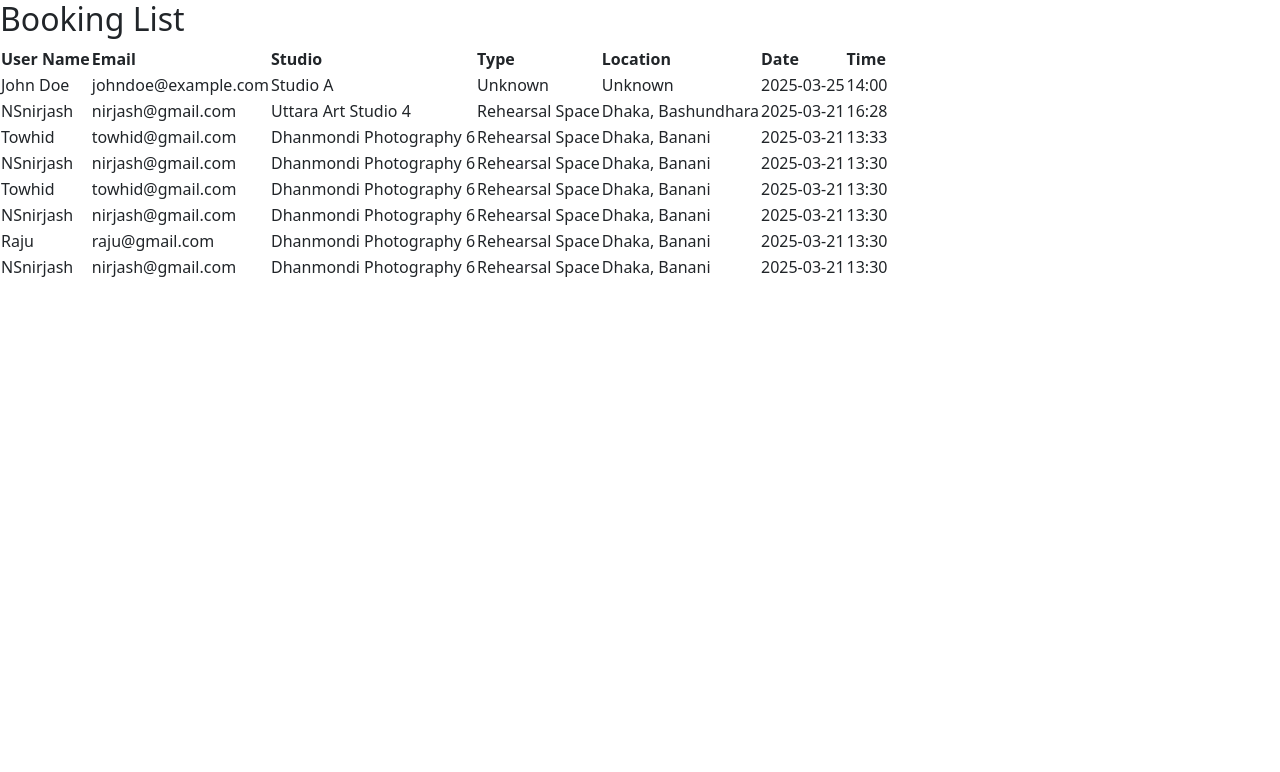
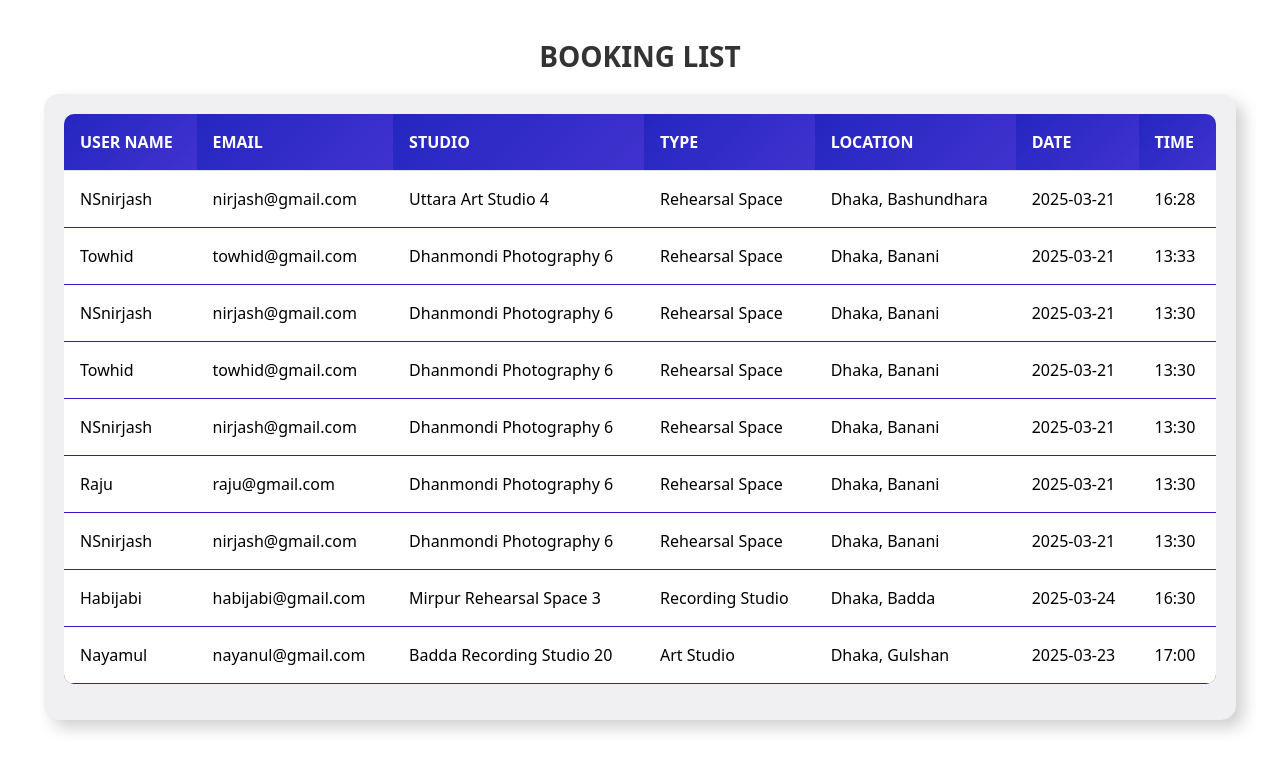
Before and after one commit to NSnirjash/Studio_Booking_Application, an Angular app in the folder StudioBookingApplication/: page /viewBookings in a window 1280 px wide. Shown: the top 772 px of the page. Built offline with nearby package versions, Linux system fonts and the light colour scheme; data requests are answered from the project's data file.

Commit message:
almost done

```diff
--- a/StudioBookingApplication/db.json
+++ b/StudioBookingApplication/db.json
@@ -2037,16 +2037,6 @@
     }
   ],
   "bookings": [
-    {
-      "studio": "Studio A",
-      "date": "2025-03-25",
-      "time": "14:00",
-      "user": {
-        "name": "John Doe",
-        "email": "johndoe@example.com"
-      },
-      "id": "7009"
-    },
     {
       "id": "0977",
       "studio": "Uttara Art Studio 4",
@@ -2116,6 +2106,26 @@
         "name": "NSnirjash",
         "email": "nirjash@gmail.com"
       }
+    },
+    {
+      "id": "2395",
+      "studio": "Mirpur Rehearsal Space 3",
+      "date": "2025-03-24",
+      "time": "16:30",
+      "user": {
+        "name": "Habijabi",
+        "email": "habijabi@gmail.com"
+      }
+    },
+    {
+      "id": "a12b",
+      "studio": "Badda Recording Studio 20",
+      "date": "2025-03-23",
+      "time": "17:00",
+      "user": {
+        "name": "Nayamul",
+        "email": "nayanul@gmail.com"
+      }
     }
   ]
 }
--- a/StudioBookingApplication/src/app/app.component.html
+++ b/StudioBookingApplication/src/app/app.component.html
@@ -1,2 +1,3 @@
 
-<router-outlet />
+
+<router-outlet></router-outlet>
--- a/StudioBookingApplication/src/app/app.module.ts
+++ b/StudioBookingApplication/src/app/app.module.ts
@@ -9,12 +9,16 @@ import { HttpClientModule, provideHttpClient, withFetch } from '@angular/common/
 import { BookingComponent } from './components/booking/booking.component';
 import { BookingListComponent } from './components/booking-list/booking-list.component';
 
+
+
 @NgModule({
   declarations: [
     AppComponent,
     StudioListComponent,
     BookingComponent,
     BookingListComponent,
+
+
   ],
   imports: [
     BrowserModule,
--- a/StudioBookingApplication/src/app/components/booking-list/booking-list.component.css
+++ b/StudioBookingApplication/src/app/components/booking-list/booking-list.component.css
@@ -0,0 +1,77 @@
+/* General Container Styling */
+.container {
+  max-width: 95%;
+  margin: 40px auto;
+  text-align: center;
+}
+
+h2 {
+  font-size: 28px;
+  font-weight: bold;
+  color: #333;
+  margin-bottom: 20px;
+  text-transform: uppercase;
+}
+
+/* Table Container */
+.table-container {
+  overflow-x: auto;
+  padding: 20px;
+  background: #f0f0f3;
+  border-radius: 15px;
+  box-shadow: 8px 8px 16px #d1d1d1, -8px -8px 16px #ffffff;
+}
+
+/* Table Design */
+.table {
+  width: 100%;
+  border-collapse: collapse;
+  border-radius: 10px;
+  overflow: hidden;
+}
+
+.table th,
+.table td {
+  padding: 16px;
+  text-align: left;
+  font-size: 16px;
+}
+
+/* Table Header Styling */
+.table th {
+  background: linear-gradient(135deg, #2426c0, #4132ce);
+  color: white;
+  font-weight: bold;
+  text-transform: uppercase;
+}
+
+/* Table Rows */
+.table tbody tr {
+  background-color: #d61515;
+  transition: all 0.3s ease-in-out;
+}
+
+.table tbody tr:nth-of-type(odd) {
+  background-color: #cf1919;
+}
+
+/* Hover Effect */
+.table tbody tr:hover {
+  background: #ad0808;
+  box-shadow: 2px 2px 10px rgba(0, 0, 0, 0.1);
+  transform: scale(1.02);
+}
+
+/* Table Borders */
+.table td {
+  border-bottom: 1px solid #4313c5;
+}
+
+/* Responsive Design */
+@media screen and (max-width: 768px) {
+  .table th,
+  .table td {
+    padding: 12px;
+    font-size: 14px;
+  }
+}
--- a/StudioBookingApplication/src/app/components/booking-list/booking-list.component.html
+++ b/StudioBookingApplication/src/app/components/booking-list/booking-list.component.html
@@ -1,6 +1,7 @@
-<div class="booking-list">
-    <h2>Booking List</h2>
-    <table>
+<div class="container">
+  <h2>Booking List</h2>
+  <div class="table-container">
+    <table class="table">
       <thead>
         <tr>
           <th>User Name</th>
@@ -25,3 +26,4 @@
       </tbody>
     </table>
   </div>
+</div>
--- a/StudioBookingApplication/src/app/components/booking/booking.component.css
+++ b/StudioBookingApplication/src/app/components/booking/booking.component.css
@@ -1,27 +1,101 @@
+/* Popup Background */
 .booking-popup {
   position: fixed;
   top: 0;
   left: 0;
   width: 100%;
   height: 100%;
-    background-color: rgba(0, 0, 0, 0.5);
+  background-color: rgba(0, 0, 0, 0.6);
   display: flex;
   justify-content: center;
   align-items: center;
+  backdrop-filter: blur(10px);
 }
 
+/* Popup Content with Glassmorphism */
 .booking-popup-content {
-    background-color: #fff;
-    padding: 20px;
-    border-radius: 5px;
-    width: 300px;
-    position: relative;
+  background: rgba(255, 255, 255, 0.15);
+  border-radius: 15px;
+  padding: 25px;
+  width: 420px;
+  backdrop-filter: blur(20px);
+  box-shadow: 0px 4px 20px rgba(0, 0, 0, 0.2);
+  border: 1px solid rgba(255, 255, 255, 0.3);
+  animation: fadeIn 0.3s ease-in-out;
 }
 
+/* Fade-in Animation */
+@keyframes fadeIn {
+  from {
+    transform: translateY(-20px);
+    opacity: 0;
+  }
+  to {
+    transform: translateY(0);
+    opacity: 1;
+  }
+}
+
+/* Close Button */
 .close {
   position: absolute;
-    top: 10px;
-    right: 10px;
-    font-size: 20px;
+  top: 12px;
+  right: 12px;
+  font-size: 22px;
   cursor: pointer;
+  color: white;
+  transition: 0.3s;
 }
+
+.close:hover {
+  color: #ff4d4d;
+}
+
+/* Form Styling */
+.booking-popup-content h2 {
+  margin-bottom: 20px;
+  color: white;
+}
+
+.form-label {
+  font-weight: bold;
+  color: white;
+}
+
+.form-control,
+.form-select {
+  padding: 12px;
+  border-radius: 8px;
+  border: none;
+  background: rgba(255, 255, 255, 0.2);
+  color: rgb(197, 18, 18);
+  outline: none;
+  transition: 0.3s;
+}
+
+.form-control:focus,
+.form-select:focus {
+  border: 2px solid #007bff;
+  background: rgba(255, 255, 255, 0.3);
+}
+
+/* Button Styling */
+.btn-primary {
+  padding: 12px;
+  border-radius: 8px;
+  font-size: 16px;
+  background: linear-gradient(135deg, #007bff, #0056b3);
+  border: none;
+  transition: 0.3s;
+}
+
+.btn-primary:hover {
+  background: linear-gradient(135deg, #0056b3, #003580);
+}
+
+/* Responsive Design */
+@media screen and (max-width: 480px) {
+  .booking-popup-content {
+    width: 90%;
+  }
+}
--- a/StudioBookingApplication/src/app/components/booking/booking.component.ts
+++ b/StudioBookingApplication/src/app/components/booking/booking.component.ts
@@ -4,6 +4,7 @@ import { StudioService } from '../../service/studio.service';
 import { FormsModule } from '@angular/forms';
 import { BookingService } from '../../service/booking.service';
 import { Booking } from '../../model/booking';
+import { Router } from '@angular/router';
 
 @Component({
   selector: 'app-booking',
@@ -20,7 +21,7 @@ export class BookingComponent implements OnInit {
   userEmail!: string;
   availableTimeSlots: string[] = [];
 
-  constructor(private bookingService: BookingService) {}
+  constructor(private bookingService: BookingService, private router: Router) {}
 
   ngOnInit(): void {
     this.generateTimeSlots();
@@ -73,13 +74,18 @@ export class BookingComponent implements OnInit {
       user: { name: this.userName, email: this.userEmail }
     };
 
-    // Save booking to local storage
-    let bookings = JSON.parse(localStorage.getItem('bookings') || '[]');
-    bookings.push(booking);
-    localStorage.setItem('bookings', JSON.stringify(bookings));
-
-    alert(`Booking Confirmed!\n\nStudio: ${booking.studio}\nDate: ${booking.date}\nTime: ${booking.time}\nName: ${booking.user.name}\nEmail: ${booking.user.email}`);
-    this.close.emit();
+    // Save booking to the backend
+    this.bookingService.saveBooking(booking).subscribe(
+      response => {
+        alert(`Booking Confirmed!\n\nStudio: ${booking.studio}\nDate: ${booking.date}\nTime: ${booking.time}\nName: ${booking.user.name}\nEmail: ${booking.user.email}`);
+        this.router.navigate(['/viewBookings']);
+        this.close.emit();
+      },
+      error => {
+        console.error('Error saving booking', error);
+        alert('Error saving booking. Please try again.');
+      }
+    );
   }
 
   closePopup() {
--- a/StudioBookingApplication/src/app/components/studio-list/studio-list.component.css
+++ b/StudioBookingApplication/src/app/components/studio-list/studio-list.component.css
@@ -0,0 +1,64 @@
+.studio-list {
+    padding: 20px;
+  }
+  .card {
+    transition: transform 0.3s ease-in-out;
+    border-radius: 15px;
+    overflow: hidden;
+    box-shadow: 0px 5px 20px rgba(0, 0, 0, 0.2);
+  }
+  .card:hover {
+    transform: scale(1.08);
+    box-shadow: 0px 5px 30px rgba(0, 0, 0, 0.3);
+  }
+  .card-body {
+    background: linear-gradient(to bottom, #ffffff, #f8f9fa);
+    padding: 20px;
+    border-radius: 0 0 15px 15px;
+  }
+  .fixed-image {
+    width: 100%;
+    height: 200px;
+    object-fit: cover;
+  }
+  .rating-label {
+    font-size: 18px;
+    font-weight: bold;
+    color: #ffbf00;
+    margin-right: 8px;
+  }
+  .star.full {
+    color: gold;
+    font-size: 22px;
+    margin-right: 3px;
+  }
+  .star.half {
+    display: inline-block;
+    position: relative;
+    width: 12px;
+    height: 22px;
+    overflow: hidden;
+  }
+  .star.half::before {
+    content: '★';
+    position: absolute;
+    left: 0;
+    width: 50%;
+    color: gold;
+  }
+  .star.half::after {
+    content: '★';
+    position: absolute;
+    left: 50%;
+    color: #ddd;
+  }
+  .star.empty {
+    color: #ddd;
+    font-size: 22px;
+    margin-right: 3px;
+  }
+  .rating-text {
+    font-size: 18px;
+    font-weight: bold;
+    color: #555;
+  }
--- a/StudioBookingApplication/src/app/components/studio-list/studio-list.component.ts
+++ b/StudioBookingApplication/src/app/components/studio-list/studio-list.component.ts
@@ -1,6 +1,7 @@
 import { Component, Input, OnInit } from '@angular/core';
 import { StudioService } from '../../service/studio.service';
 import { Studio } from '../../model/studio';
+import { Router } from '@angular/router';
 
 @Component({
   selector: 'app-studio-list',
@@ -17,7 +18,7 @@ export class StudioListComponent implements OnInit {
   autoCompleteList: string[] = [];
   radius = 10;
 
-  constructor(private studioService: StudioService) { }
+  constructor(private studioService: StudioService, private router: Router) { }
 
   ngOnInit(): void {
     this.loadStudios();
@@ -98,4 +99,29 @@ export class StudioListComponent implements OnInit {
     return studio.Id;
   }
 
+  viewBookingList(): void {
+    this.router.navigate(['/viewBookings']);
+  }
+
+  // getStars(rating: number): string {
+  //   let stars = '';
+  //   for (let i = 0; i < 5; i++) {
+  //     stars += i < rating ? '<span class="star">★</span>' : '<span class="star text-secondary">☆</span>';
+  //   }
+  //   return stars;
+  // }
+
+  getStars(rating: number): string {
+    let stars = '<span class="rating-label">Rating:</span> ';
+    for (let i = 0; i < 5; i++) {
+      if (i < Math.floor(rating)) {
+        stars += '<span class="star full">★</span>';
+      } else if (i < rating) {
+        stars += '<span class="star half">★</span>';
+      } else {
+        stars += '<span class="star empty">☆</span>';
+      }
+    }
+    return `${stars} <span class='rating-text'>(${rating.toFixed(1)})</span>`;
+  }
 }
```
Also changed, not shown: StudioBookingApplication/src/app/components/booking/booking.component.html (+21 -13 lines), StudioBookingApplication/src/app/components/studio-list/studio-list.component.html (+48 -56 lines), StudioBookingApplication/angular.json (line endings or trailing spaces). Lines whose indentation alone changed are shown as unchanged.
